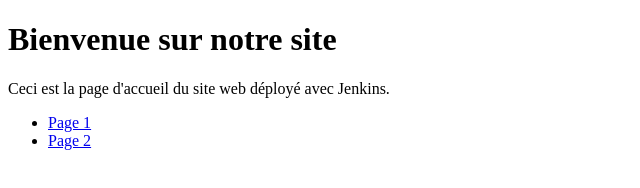
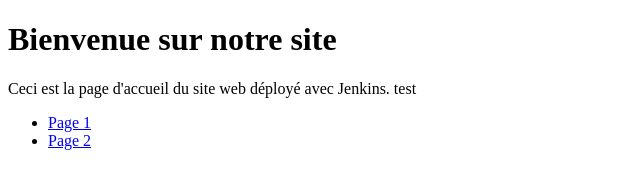
Before and after one commit to Abdelfatahou/Projet_Devops_cc, a plain HTML site: page index.html in a window 1280 px wide. Shown: the full height of the page, 0-640 px from the left. Drawn offline with Linux system fonts and the light colour scheme.

Commit message:
Update index.html

```diff
--- a/index.html
+++ b/index.html
@@ -6,7 +6,7 @@
 </head>
 <body>
     <h1>Bienvenue sur notre site</h1>
-    <p>Ceci est la page d'accueil du site web déployé avec Jenkins.</p>
+    <p>Ceci est la page d'accueil du site web déployé avec Jenkins. test</p>
 
     <ul>
         <li><a href="page1.html">Page 1</a></li>
```
